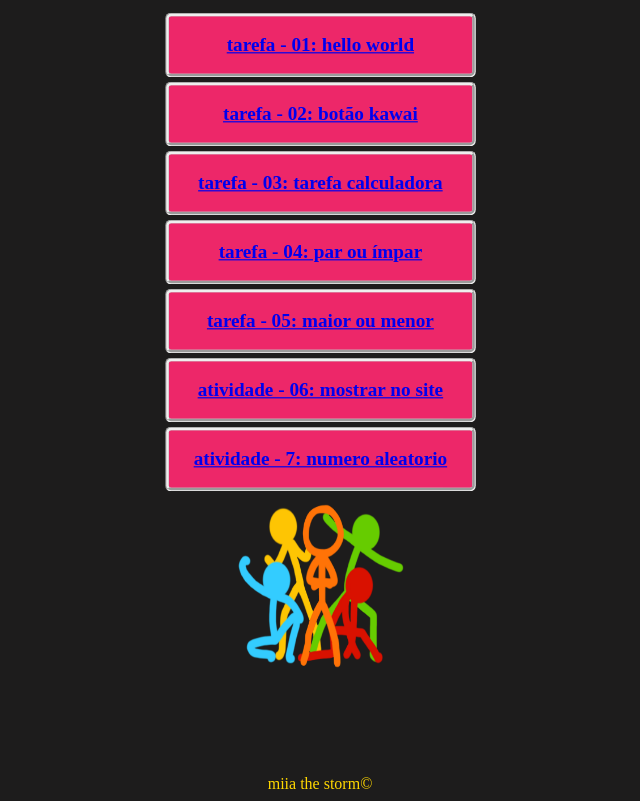
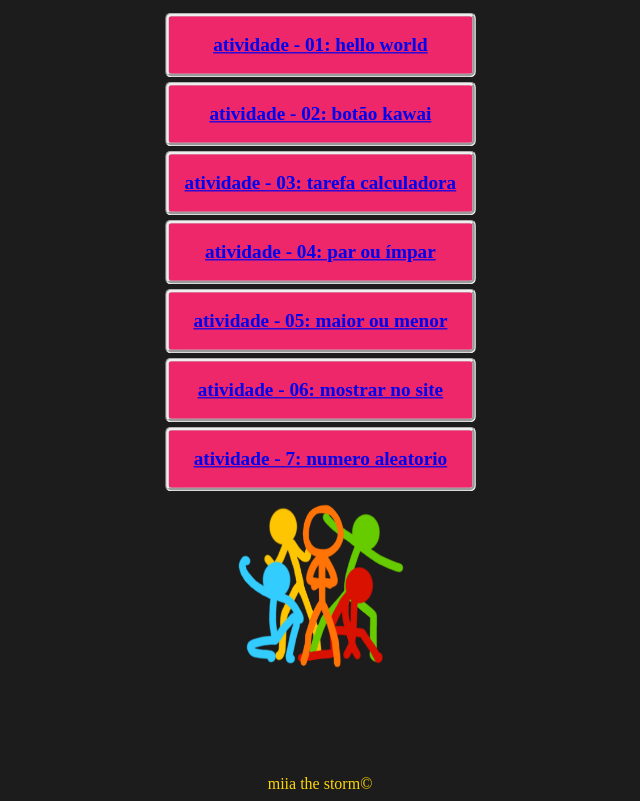
Before and after one commit to rogerdemelo/portfolio, a plain HTML site: page index.html in a window 1280 px wide. Shown: the part 115-916 px from the top of the page, without its empty margins (320-960 px from the left). Drawn offline with Linux system fonts and the light colour scheme.

Commit message:
Add files via upload

```diff
--- a/index.html
+++ b/index.html
@@ -11,11 +11,11 @@
 <h1>portifolio</h1>
     </header>
     <main>
-        <a href="choramais/helloword.html"><p>tarefa - 01: hello world</p></a>
-        <a href="botaokawai/botao.html"><p>tarefa - 02: botão kawai</p></a>
-        <a href="calculadoranota.html/calculadoranota.html"><p>tarefa - 03: tarefa calculadora</p></a>
-        <a href="parouimpar/parouimpar.html"><p>tarefa - 04: par ou ímpar</p></a>
-        <a href="maioroumenor/maior.html"><p>tarefa - 05: maior ou menor</p></a>
+        <a href="choramais/helloword.html"><p>atividade - 01: hello world</p></a>
+        <a href="botaokawai/botao.html"><p>atividade - 02: botão kawai</p></a>
+        <a href="calculadoranota.html/calculadoranota.html"><p>atividade - 03: tarefa calculadora</p></a>
+        <a href="parouimpar/parouimpar.html"><p>atividade - 04: par ou ímpar</p></a>
+        <a href="maioroumenor/maior.html"><p>atividade - 05: maior ou menor</p></a>
         <a href="respostasite/site.html"><p>atividade - 06: mostrar no site</p></a>
         <a href="numeroaleatorio/aleatorio.html"><p>atividade - 7: numero aleatorio</p></a>
         <img src="stickfigure_gang_2.webp" alt="">
```
Also changed, not shown: numeroaleatorio/script.js (+7 -1 lines).
